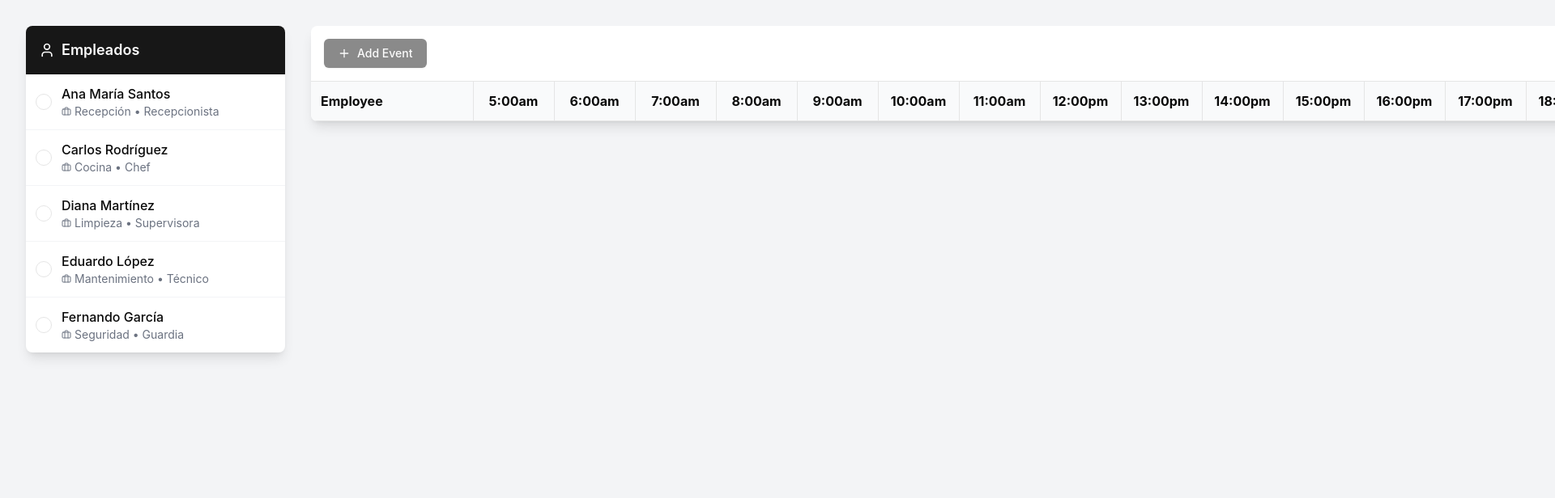
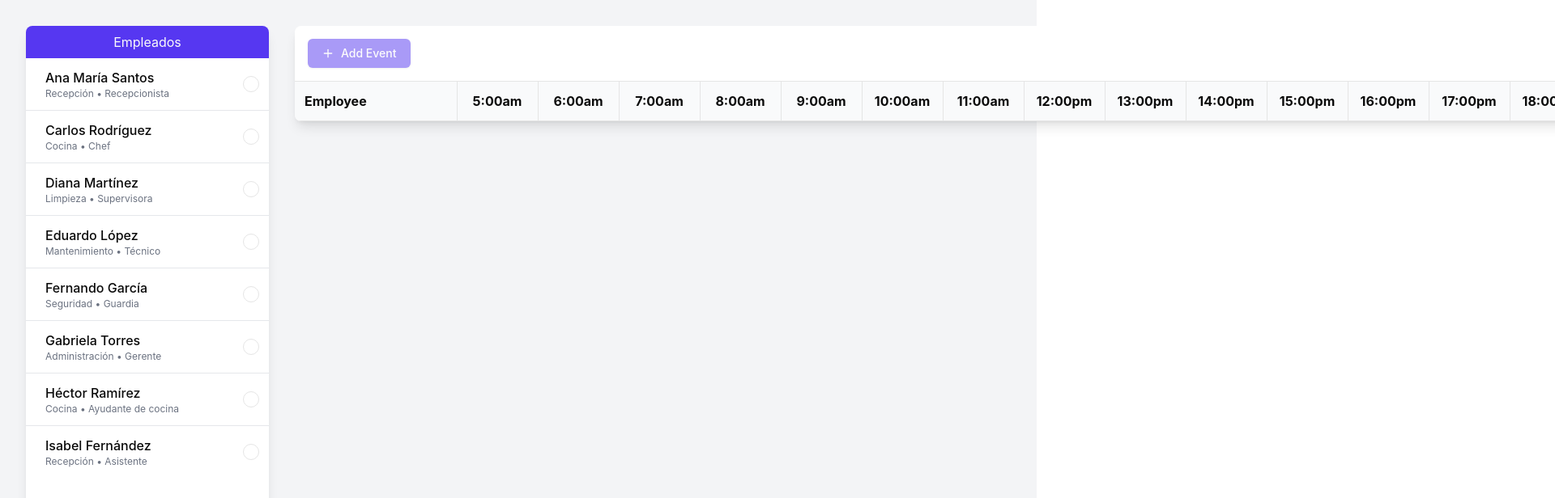
Before and after one commit to ossomaster/atik-prueba-tecnica-react, a React (Vite) app: page / in a window 1280 px wide. Shown: the top 616 px of the page at 81% size, 1920 px wide, since content can reach past the window. Built offline with nearby package versions, Linux system fonts and the light colour scheme.

Commit message:
fix: modificar estilos de lista de empleados

```diff
--- a/src/App.css
+++ /dev/null
@@ -1,6 +0,0 @@
-#root {
-  max-width: 1280px;
-  margin: 0 auto;
-  padding: 2rem;
-  text-align: center;
-}
--- a/src/App.tsx
+++ b/src/App.tsx
@@ -1,6 +1,6 @@
 import { useState } from "react"
 import { DndContext, DragEndEvent } from "@dnd-kit/core"
-import { EmployeeList } from "./components/EmployeeList"
+import { ListaEmpleados } from "./components/ListaEmpleados"
 import { ScheduleGrid } from "./components/ScheduleGrid"
 import { EMPLEADOS, EVENTO_COLORES, HORAS } from "./constants"
 import { TEmpleado, TEvento } from "./types"
@@ -46,10 +46,10 @@ function App() {
 
 	return (
 		<DndContext onDragEnd={handleDragEnd}>
-			<div className="min-h-screen bg-gray-100 p-8">
-				<div className="flex gap-8">
-					<EmployeeList empleados={EMPLEADOS} empleadosSeleccionados={selectedEmployees} onSelect={handleEmployeeSelect} />
-					<div className="flex-1">
+			<div className="h-screen container mx-auto bg-gray-100 p-8">
+				<div className="grid grid-cols-[300px_1fr] gap-8 h-full">
+					<ListaEmpleados empleados={EMPLEADOS} empleadosSeleccionados={selectedEmployees} onSelect={handleEmployeeSelect} />
+					<div className="">
 						<ScheduleGrid
 							selectedEmployees={selectedEmployees}
 							events={events}
--- a/src/components/AddEventModal.tsx
+++ b/src/components/AddEventModal.tsx
@@ -1,10 +1,11 @@
-import { useState } from "react"
+import { useEffect, useState } from "react"
 import { Dialog, DialogContent, DialogHeader, DialogTitle, DialogFooter } from "@/components/ui/dialog"
 import { Button } from "@/components/ui/button"
 import { Input } from "@/components/ui/input"
 import { Label } from "@/components/ui/label"
 import { Select, SelectContent, SelectItem, SelectTrigger, SelectValue } from "@/components/ui/select"
 import { TEmpleado, THora } from "@/types"
+import { toast } from "@/hooks/use-toast"
 
 interface AddEventModalProps {
 	isOpen: boolean
@@ -12,35 +13,58 @@ interface AddEventModalProps {
 	onAdd: (employeeId: string, title: string, startTime: string, endTime: string) => void
 	timeSlots: THora[]
 	employees: TEmpleado[]
+	defaultEmployee?: TEmpleado | null
 }
 
-export function AddEventModal({ isOpen, onClose, onAdd, timeSlots, employees }: AddEventModalProps) {
+export function AddEventModal({ isOpen, onClose, onAdd, timeSlots, employees, defaultEmployee = null }: AddEventModalProps) {
 	const [title, setTitle] = useState("")
 	const [startTime, setStartTime] = useState(timeSlots[0]?.hora)
 	const [endTime, setEndTime] = useState(timeSlots[1]?.hora)
-	const [selectedEmployeeId, setSelectedEmployeeId] = useState("")
+	const [selectedEmployeeId, setSelectedEmployeeId] = useState(defaultEmployee?.id || "")
 
 	const handleSubmit = (e: React.FormEvent) => {
 		e.preventDefault()
-		if (!selectedEmployeeId) return
+		if (!selectedEmployeeId) {
+			toast({
+				title: "Error",
+				description: "Debe seleccionar un empleado.",
+				variant: "destructive",
+			})
+			return
+		}
+		if (endTime <= startTime) {
+			toast({
+				title: "Error",
+				description: "La hora de fin debe ser mayor a la hora de inicio.",
+				variant: "destructive",
+			})
+			return
+		}
 		onAdd(selectedEmployeeId, title, startTime, endTime)
 		setTitle("")
 		setSelectedEmployeeId("")
 		onClose()
 	}
 
+	// Reset state when modal opens or closes
+	useEffect(() => {
+		if (defaultEmployee) {
+			setSelectedEmployeeId(defaultEmployee.id)
+		}
+	}, [defaultEmployee])
+
 	return (
 		<Dialog open={isOpen} onOpenChange={onClose}>
-			<DialogContent className="sm:max-w-[425px]">
+			<DialogContent className="sm:max-w-sm">
 				<DialogHeader>
-					<DialogTitle>Add New Event</DialogTitle>
+					<DialogTitle>Agregar Evento</DialogTitle>
 				</DialogHeader>
 				<form onSubmit={handleSubmit} className="space-y-4">
 					<div className="space-y-2">
-						<Label htmlFor="employee">Employee</Label>
+						<Label htmlFor="employee">Empleado</Label>
 						<Select value={selectedEmployeeId} onValueChange={setSelectedEmployeeId} required>
 							<SelectTrigger>
-								<SelectValue placeholder="Select employee" />
+								<SelectValue placeholder="Seleccione un empleado" />
 							</SelectTrigger>
 							<SelectContent>
 								{employees.map((employee) => (
@@ -52,21 +76,21 @@ export function AddEventModal({ isOpen, onClose, onAdd, timeSlots, employees }:
 						</Select>
 					</div>
 					<div className="space-y-2">
-						<Label htmlFor="title">Event Title</Label>
+						<Label htmlFor="title">Título del Evento</Label>
 						<Input
 							id="title"
 							value={title}
 							onChange={(e) => setTitle(e.target.value)}
-							placeholder="Enter event title"
+							placeholder="Ingrese el título del evento"
 							required
 						/>
 					</div>
 					<div className="grid grid-cols-2 gap-4">
 						<div className="space-y-2">
-							<Label>Start Time</Label>
+							<Label>Hora de Inicio</Label>
 							<Select value={startTime} onValueChange={setStartTime}>
 								<SelectTrigger>
-									<SelectValue placeholder="Select start time" />
+									<SelectValue placeholder="Seleccione la hora de inicio" />
 								</SelectTrigger>
 								<SelectContent>
 									{timeSlots.map((slot) => (
@@ -78,10 +102,10 @@ export function AddEventModal({ isOpen, onClose, onAdd, timeSlots, employees }:
 							</Select>
 						</div>
 						<div className="space-y-2">
-							<Label>End Time</Label>
+							<Label>Hora de Fin</Label>
 							<Select value={endTime} onValueChange={setEndTime}>
 								<SelectTrigger>
-									<SelectValue placeholder="Select end time" />
+									<SelectValue placeholder="Seleccione la hora de fin" />
 								</SelectTrigger>
 								<SelectContent>
 									{timeSlots
@@ -97,10 +121,10 @@ export function AddEventModal({ isOpen, onClose, onAdd, timeSlots, employees }:
 					</div>
 					<DialogFooter>
 						<Button type="button" variant="outline" onClick={onClose}>
-							Cancel
+							Cancelar
 						</Button>
 						<Button type="submit" disabled={!selectedEmployeeId}>
-							Add Event
+							Agregar Evento
 						</Button>
 					</DialogFooter>
 				</form>
--- a/src/components/EmployeeList.tsx
+++ /dev/null
@@ -1,53 +0,0 @@
-import { Check, Briefcase, User } from "lucide-react"
-import { cn } from "@/lib/utils"
-import { TEmpleado } from "@/types"
-
-interface EmployeeListProps {
-	empleados: TEmpleado[]
-	empleadosSeleccionados: TEmpleado[]
-	onSelect: (employee: TEmpleado) => void
-}
-
-export function EmployeeList({ empleados, empleadosSeleccionados, onSelect }: EmployeeListProps) {
-	return (
-		<div className="w-80 bg-white rounded-lg shadow-lg overflow-hidden">
-			<div className="p-4 bg-primary text-primary-foreground">
-				<h2 className="text-lg font-semibold flex items-center gap-2">
-					<User className="h-5 w-5" />
-					Empleados
-				</h2>
-			</div>
-			<div className="divide-y divide-gray-100 max-h-[calc(100vh-200px)] overflow-y-auto">
-				{empleados.map((employee) => {
-					const isSelected = empleadosSeleccionados.some((e) => e.id === employee.id)
-					return (
-						<div
-							key={employee.id}
-							className={cn(
-								"p-3 flex items-center gap-3 cursor-pointer hover:bg-gray-50 transition-colors",
-								isSelected && "bg-primary/5"
-							)}
-							onClick={() => onSelect(employee)}
-						>
-							<div
-								className={cn(
-									"w-5 h-5 rounded-full border flex items-center justify-center",
-									isSelected && "bg-primary border-primary"
-								)}
-							>
-								{isSelected && <Check className="h-3 w-3 text-primary-foreground" />}
-							</div>
-							<div>
-								<p className="font-medium">{employee.nombre}</p>
-								<p className="text-sm text-gray-500 flex items-center gap-1">
-									<Briefcase className="h-3 w-3" />
-									{employee.area} • {employee.cargo}
-								</p>
-							</div>
-						</div>
-					)
-				})}
-			</div>
-		</div>
-	)
-}
--- /dev/null
+++ b/src/components/ListaEmpleados.tsx
@@ -0,0 +1,58 @@
+import { cn } from "@/lib/utils"
+import { TEmpleado } from "@/types"
+import { CheckIcon } from "lucide-react"
+
+interface Props {
+	empleados: TEmpleado[]
+	empleadosSeleccionados: TEmpleado[]
+	onSelect: (employee: TEmpleado) => void
+}
+
+export function ListaEmpleados({ empleados, empleadosSeleccionados, onSelect }: Props) {
+	return (
+		<div className="bg-white rounded-lg shadow-lg flex flex-col h-full">
+			<div className="px-4 py-2 bg-primary text-primary-foreground rounded-t-lg">
+				<h2 className="text-center">Empleados</h2>
+			</div>
+			<div className="flex-1 divide-y divide-gray-200 overflow-y-auto">
+				{empleados.map((empleado) => {
+					const isSelected = empleadosSeleccionados.some((e) => e.id === empleado.id)
+					return (
+						<div
+							key={empleado.id}
+							className={cn(
+								"p-3 flex items-center gap-3 cursor-pointer hover:bg-gray-50 transition-colors",
+								isSelected && "bg-primary/5"
+							)}
+							onClick={() => onSelect(empleado)}
+						>
+							<div className="flex-1">
+								<div
+									className={cn("border-l-4 border-transparent pl-2", {
+										"border-primary": isSelected,
+									})}
+								>
+									<h3 className="font-medium">{empleado.nombre}</h3>
+									<p className="text-xs text-gray-500 flex items-center gap-1">
+										{empleado.area} • {empleado.cargo}
+									</p>
+								</div>
+							</div>
+							<div
+								className={cn(
+									"size-5 rounded-full border flex items-center justify-center",
+									isSelected && "bg-primary border-primary"
+								)}
+							>
+								{isSelected && <CheckIcon className="size-3 text-primary-foreground" />}
+							</div>
+						</div>
+					)
+				})}
+			</div>
+			<p className="px-4 py-2 text-center text-sm text-gray-500 bg-gray-100">
+				Seleccionado: {empleadosSeleccionados.length} de {empleados.length} empleados
+			</p>
+		</div>
+	)
+}
--- a/src/constants.ts
+++ b/src/constants.ts
@@ -1,11 +1,18 @@
 import { TEmpleado, THora } from "./types"
 
 export const EMPLEADOS: TEmpleado[] = [
-	{ id: "1", nombre: "Ana María Santos", area: "Recepción", cargo: "Recepcionista" },
-	{ id: "2", nombre: "Carlos Rodríguez", area: "Cocina", cargo: "Chef" },
-	{ id: "3", nombre: "Diana Martínez", area: "Limpieza", cargo: "Supervisora" },
-	{ id: "4", nombre: "Eduardo López", area: "Mantenimiento", cargo: "Técnico" },
-	{ id: "5", nombre: "Fernando García", area: "Seguridad", cargo: "Guardia" },
+    { id: "1", nombre: "Ana María Santos", area: "Recepción", cargo: "Recepcionista" },
+    { id: "2", nombre: "Carlos Rodríguez", area: "Cocina", cargo: "Chef" },
+    { id: "3", nombre: "Diana Martínez", area: "Limpieza", cargo: "Supervisora" },
+    { id: "4", nombre: "Eduardo López", area: "Mantenimiento", cargo: "Técnico" },
+    { id: "5", nombre: "Fernando García", area: "Seguridad", cargo: "Guardia" },
+    { id: "6", nombre: "Gabriela Torres", area: "Administración", cargo: "Gerente" },
+    { id: "7", nombre: "Héctor Ramírez", area: "Cocina", cargo: "Ayudante de cocina" },
+    { id: "8", nombre: "Isabel Fernández", area: "Recepción", cargo: "Asistente" },
+    // { id: "9", nombre: "Jorge Pérez", area: "Mantenimiento", cargo: "Electricista" },
+    // { id: "10", nombre: "Karen Morales", area: "Limpieza", cargo: "Auxiliar" },
+    // { id: "11", nombre: "Luis Gómez", area: "Seguridad", cargo: "Supervisor" },
+    // { id: "12", nombre: "María Hernández", area: "Administración", cargo: "Contadora" },
 ]
 
 export const EVENTO_COLORES = [
--- a/src/index.css
+++ b/src/index.css
@@ -79,7 +79,7 @@ button:focus-visible {
     --card-foreground: 0 0% 3.9%;
     --popover: 0 0% 100%;
     --popover-foreground: 0 0% 3.9%;
-    --primary: 0 0% 9%;
+    --primary: 250 87% 58%;
     --primary-foreground: 0 0% 98%;
     --secondary: 0 0% 96.1%;
     --secondary-foreground: 0 0% 9%;
```
Also changed, not shown: src/components/ScheduleGrid.tsx (+12 -6 lines).
